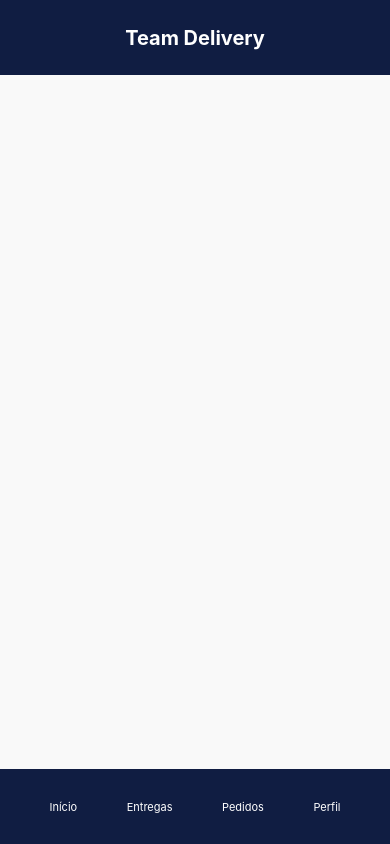
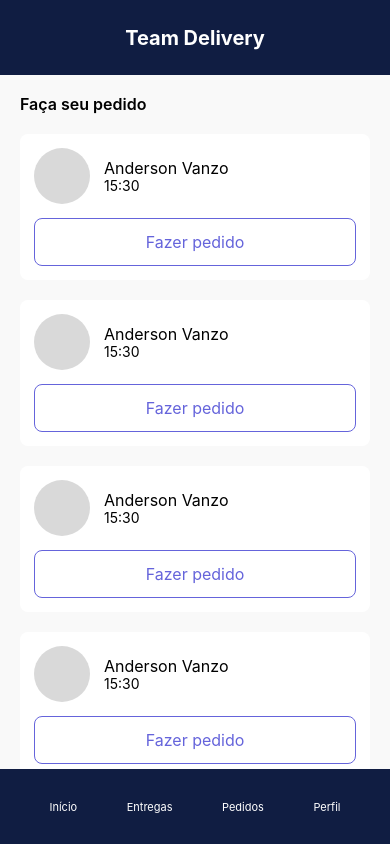
Before and after one commit to AndersonVanzo/TeamDelivery, a React Native app: screen /Home in a window 390 px wide. Built offline with nearby package versions, Linux system fonts and the light colour scheme.

Commit message:
feat: home view

```diff
--- a/src/commons/colors.ts
+++ b/src/commons/colors.ts
@@ -4,4 +4,6 @@ export const colors = {
   background: "#F9F9F9",
   white: "#FFFFFF",
   black: "#000000",
+  shadow: "#D3D3D3",
+  gray: "#D9D9D9",
 };
--- a/src/commons/styles.ts
+++ b/src/commons/styles.ts
@@ -6,4 +6,64 @@ export const globalStyles = StyleSheet.create({
     backgroundColor: colors.background,
     flex: 1,
   },
+  pageTitle: {
+    color: colors.black,
+    fontSize: 16,
+    fontWeight: "600",
+    lineHeight: 19,
+    marginBottom: 20,
+  },
+  listContainer: {
+    marginHorizontal: -20,
+    flex: 1,
+  },
+  listContent: {
+    paddingHorizontal: 20,
+  },
+  card: {
+    flex: 1,
+    backgroundColor: colors.white,
+    borderRadius: 8,
+    padding: 14,
+    elevation: 10,
+    shadowColor: colors.shadow,
+    marginBottom: 20,
+  },
+  cardHeader: {
+    width: "100%",
+    flexDirection: "row",
+    alignItems: "center",
+    paddingBottom: 14,
+  },
+  cardHeaderContent: {
+    paddingLeft: 14,
+  },
+  cardHeaderText: {
+    color: colors.black,
+    fontSize: 16,
+    fontWeight: "400",
+    lineHeight: 19,
+  },
+  cardHeaderTextSmall: {
+    color: colors.black,
+    fontSize: 14,
+    fontWeight: "400",
+    lineHeight: 16,
+  },
+  cardButton: {
+    width: "100%",
+    height: 48,
+    backgroundColor: colors.white,
+    borderRadius: 8,
+    borderWidth: 1,
+    borderColor: colors.secondary,
+    justifyContent: "center",
+    alignItems: "center",
+  },
+  cardButtonText: {
+    color: colors.secondary,
+    fontSize: 16,
+    fontWeight: "400",
+    lineHeight: 19,
+  },
 });
--- /dev/null
+++ b/src/components/AnnouncementCard/view.tsx
@@ -0,0 +1,32 @@
+import React from "react";
+import { Image, StyleSheet, Text, TouchableOpacity, View } from "react-native";
+import { globalStyles } from "../../commons/styles";
+import { colors } from "../../commons/colors";
+
+const AnnouncementCardView = (): JSX.Element => {
+  return (
+    <View style={globalStyles.card}>
+      <View style={globalStyles.cardHeader}>
+        <Image style={styles.image} />
+        <View style={globalStyles.cardHeaderContent}>
+          <Text style={globalStyles.cardHeaderText}>Anderson Vanzo</Text>
+          <Text style={globalStyles.cardHeaderTextSmall}>15:30</Text>
+        </View>
+      </View>
+      <TouchableOpacity activeOpacity={0.75} style={globalStyles.cardButton}>
+        <Text style={globalStyles.cardButtonText}>Fazer pedido</Text>
+      </TouchableOpacity>
+    </View>
+  );
+};
+
+export default React.memo(AnnouncementCardView);
+
+const styles = StyleSheet.create({
+  image: {
+    width: 56,
+    height: 56,
+    borderRadius: 28,
+    backgroundColor: colors.gray,
+  },
+});
--- /dev/null
+++ b/src/components/ContentView/view.tsx
@@ -0,0 +1,24 @@
+import React, { memo } from "react";
+import { StyleSheet, View } from "react-native";
+
+interface ContentViewProps {
+  children: JSX.Element | Array<JSX.Element>;
+}
+
+const ContentView = ({ children }: ContentViewProps): JSX.Element => {
+  return (
+    <View style={styles.container}>
+      {children}
+    </View>
+  );
+};
+
+export default memo(ContentView);
+
+const styles = StyleSheet.create({
+  container: {
+    flex: 1,
+    padding: 20,
+    paddingBottom: 75,
+  },
+});
--- a/src/pages/Home/view.tsx
+++ b/src/pages/Home/view.tsx
@@ -1,13 +1,25 @@
 import React from "react";
+import { FlatList, Text } from "react-native";
 import { SafeAreaView } from "react-native-safe-area-context";
 import { globalStyles } from "../../commons/styles";
 import Header from "../../components/Header";
 import Footer from "../../components/Footer/view";
+import ContentView from "../../components/ContentView/view";
+import AnnouncementCardView from "../../components/AnnouncementCard/view";
 
 const HomeView = (): JSX.Element => {
   return (
     <SafeAreaView style={globalStyles.container}>
       <Header title={"Team Delivery"} />
+      <ContentView>
+        <Text style={globalStyles.pageTitle}>Faça seu pedido</Text>
+        <FlatList
+          style={globalStyles.listContainer}
+          contentContainerStyle={globalStyles.listContent}
+          data={[1, 2, 3, 4, 5]}
+          renderItem={(item) => <AnnouncementCardView />}
+        />
+      </ContentView>
       <Footer />
     </SafeAreaView>
   );
```
